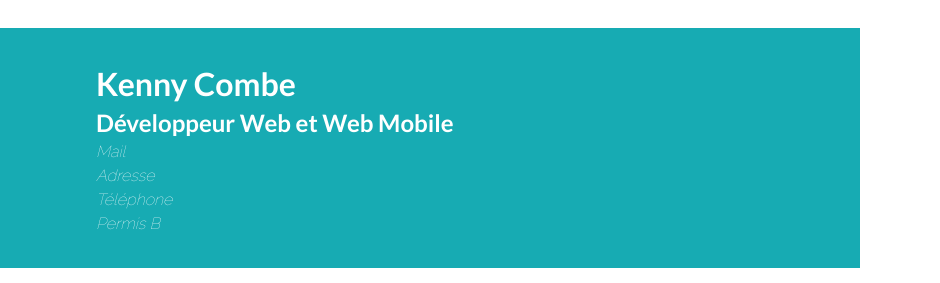
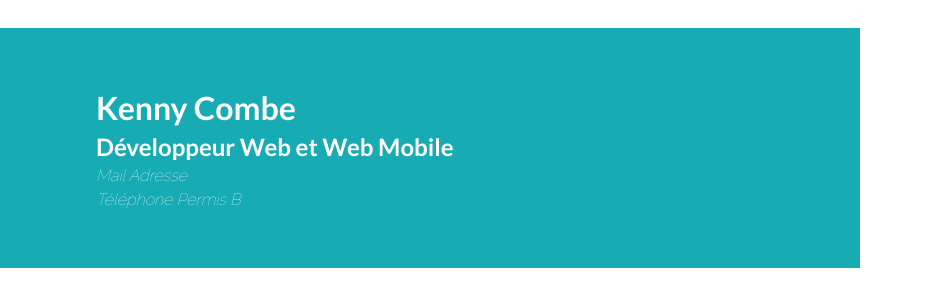
Before and after one commit to kennynewdvp/cv-prenom-nom, a plain HTML site: page index.html in a window 1280 px wide. Shown: the top 283 px of the page, 340-1280 px from the left. Drawn offline with Linux system fonts and the light colour scheme.

Commit message:
motifications html

```diff
--- a/index.html
+++ b/index.html
@@ -17,10 +17,14 @@
         <h1>Kenny Combe</h1>
         <h2>Développeur Web et Web Mobile</h2>
         <address>
+           <span>
             <a href="mailto:prenom.nom@email.com">Mail</a>
             <a href="https://www.google.com/maps/place/Rue+d'Huisne,+72400+La+Fert%C3%A9-Bernard,+France/@48.1864814,0.6491687,17z/data=!3m1!4b1!4m6!3m5!1s0x47e2533d671cda51:0xac3495d990d6521!8m2!3d48.1864779!4d0.6517436!16s%2Fg%2F1tf7fz42?entry=ttu&g_ep=EgoyMDI1MTAxNC4wIKXMDSoASAFQAw%3D%3D" target="_blank">Adresse</a>
+           </span>
+           <span>
             <a href="tel:+33612345678">Téléphone</a>
-           <span>Permis B</span>
+            <span>Permis B</span>
+           </span>
            </div>
         </address>
     </header>
```
